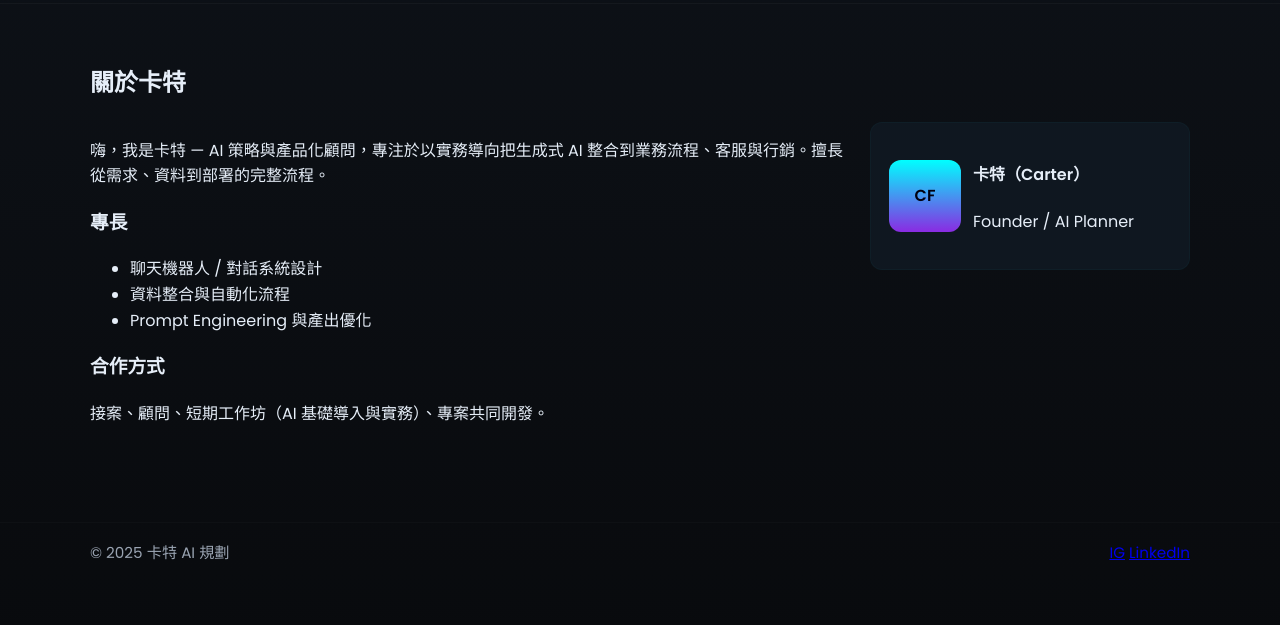
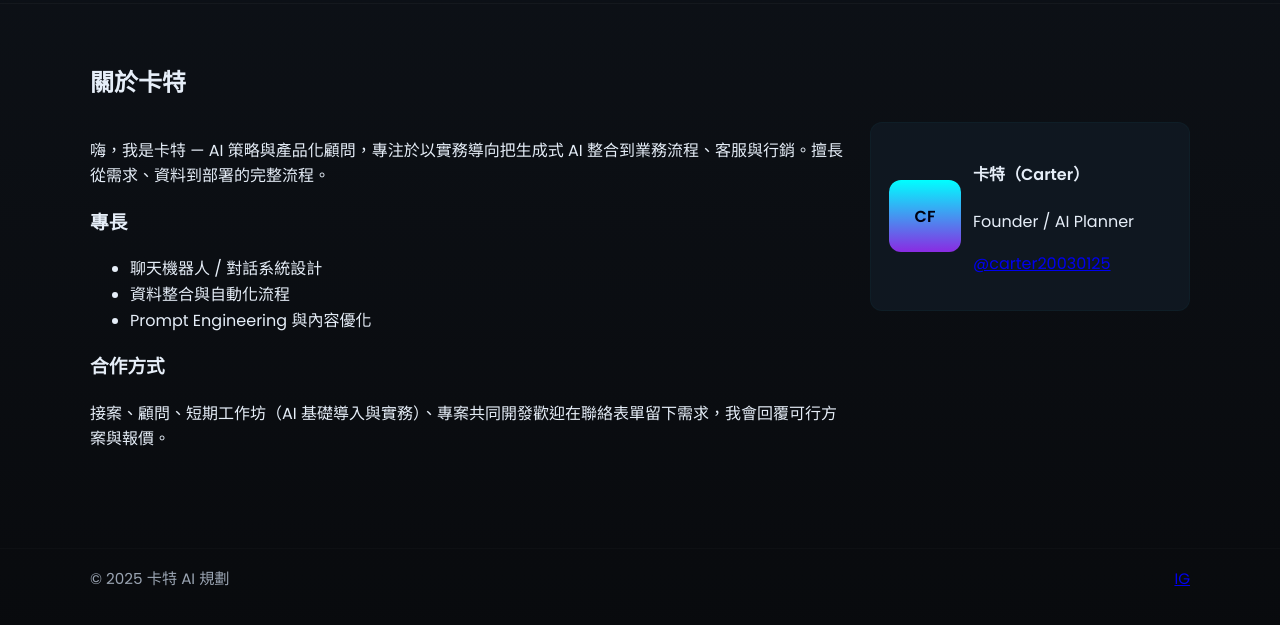
Before and after one commit to carterlin25/carterai.v1, a plain HTML site: page about.html in a window 1280 px wide. Shown: the part 69-694 px from the top of the page. Drawn offline with Linux system fonts and the light colour scheme.

Commit message:
Update about.html

```diff
--- a/about.html
+++ b/about.html
@@ -32,10 +32,10 @@
           <ul>
             <li>聊天機器人 / 對話系統設計</li>
             <li>資料整合與自動化流程</li>
-            <li>Prompt Engineering 與產出優化</li>
+            <li>Prompt Engineering 與內容優化</li>
           </ul>
           <h3>合作方式</h3>
-          <p>接案、顧問、短期工作坊（AI 基礎導入與實務）、專案共同開發。</p>
+          <p>接案、顧問、短期工作坊（AI 基礎導入與實務）、專案共同開發歡迎在聯絡表單留下需求，我會回覆可行方案與報價。</p>
         </div>
         <div class="about-photo">
           <div class="profile-card">
@@ -44,6 +44,7 @@
             <div class="profile-info">
               <h4>卡特（Carter）</h4>
               <p>Founder / AI Planner</p>
+              <p><a href="https://www.instagram.com/carter20030125/" target="_blank" rel="noopener">@carter20030125</a></p>
             </div>
           </div>
         </div>
@@ -55,9 +56,8 @@
     <div class="container footer-inner">
       <div>© <span id="year2"></span> 卡特 AI 規劃</div>
       <div class="socials">
-        <a href="#">IG</a>
-        <a href="#">LinkedIn</a>
-      </div>
+        <a href="https://www.instagram.com/carter20030125/" target="_blank" rel="noopener">IG</a>
+     </div>
     </div>
   </footer>
 
```
